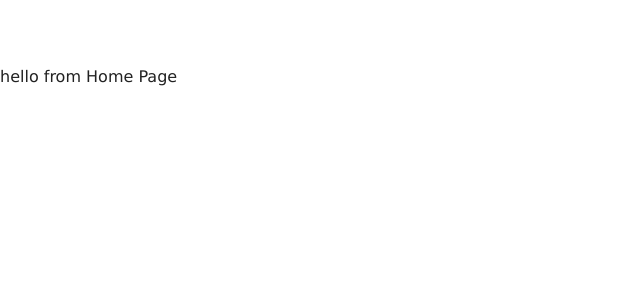
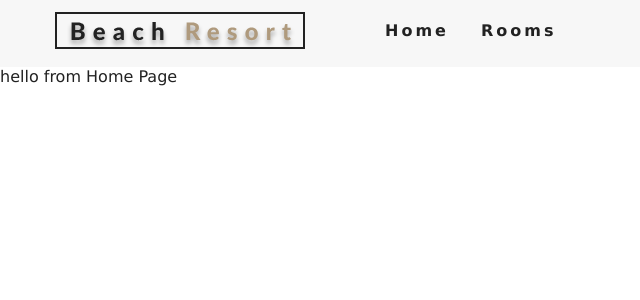
Before and after one commit to stephenjblair/beach-resort, a React (Create React App) app: page / in a window 1280 px wide. Shown: the top 300 px of the page, without its empty margins (0-640 px from the left). Built offline with nearby package versions, Linux system fonts and the light colour scheme.

Commit message:
Added Navbar with handleToggle

```diff
--- a/src/App.js
+++ b/src/App.js
@@ -4,10 +4,12 @@
 import SingleRoom from "./pages/SingleRoom";
 import ErrorPage from "./pages/ErrorPage";
 import { Route, Switch} from 'react-router-dom';
+import Navbar from './components/Navbar';
 
 function App() {
   return (
     <>
+    <Navbar />
     <Switch>
       <Route exact path='/' component={Home}></Route>
       <Route exact path='/rooms/' component={Rooms}></Route>
--- /dev/null
+++ b/src/components/Navbar.js
@@ -0,0 +1,38 @@
+import React, { Component } from 'react';
+import logo from '../images/logo.svg';
+import { FaAlignRight } from 'react-icons/fa';
+import  { Link } from 'react-router-dom';
+
+
+export default class Navbar extends Component {
+    state = {
+        isOpen: false
+    }
+    handleToggle = () => {
+        this.setState({ isOpen: !this.state.isOpen })
+    }
+    render() {
+        return (
+            <nav className="navbar">
+                <div className="nav-center">
+                    <div className="nav-header">
+                        <Link to='/'>
+                            <img src={logo} alt="Beach Resort" />
+                            </Link>
+                            <button type="button" className="nav-btn" onClick={this.handleToggle}>
+                                <FaAlignRight className="nav-icon"/>
+                            </button>
+                    </div>
+                    <ul className={this.state.isOpen? "nav-links show-nav" : "nav-links"}>
+                        <li>
+                            <Link to='/'>Home</Link>
+                        </li>
+                        <li>
+                            <Link to='/rooms'>Rooms</Link>
+                        </li>
+                    </ul>
+                </div>
+            </nav>
+        )
+    }
+}
```
Also changed, not shown: 1 other file (tests, documents, lock files or other folders).
